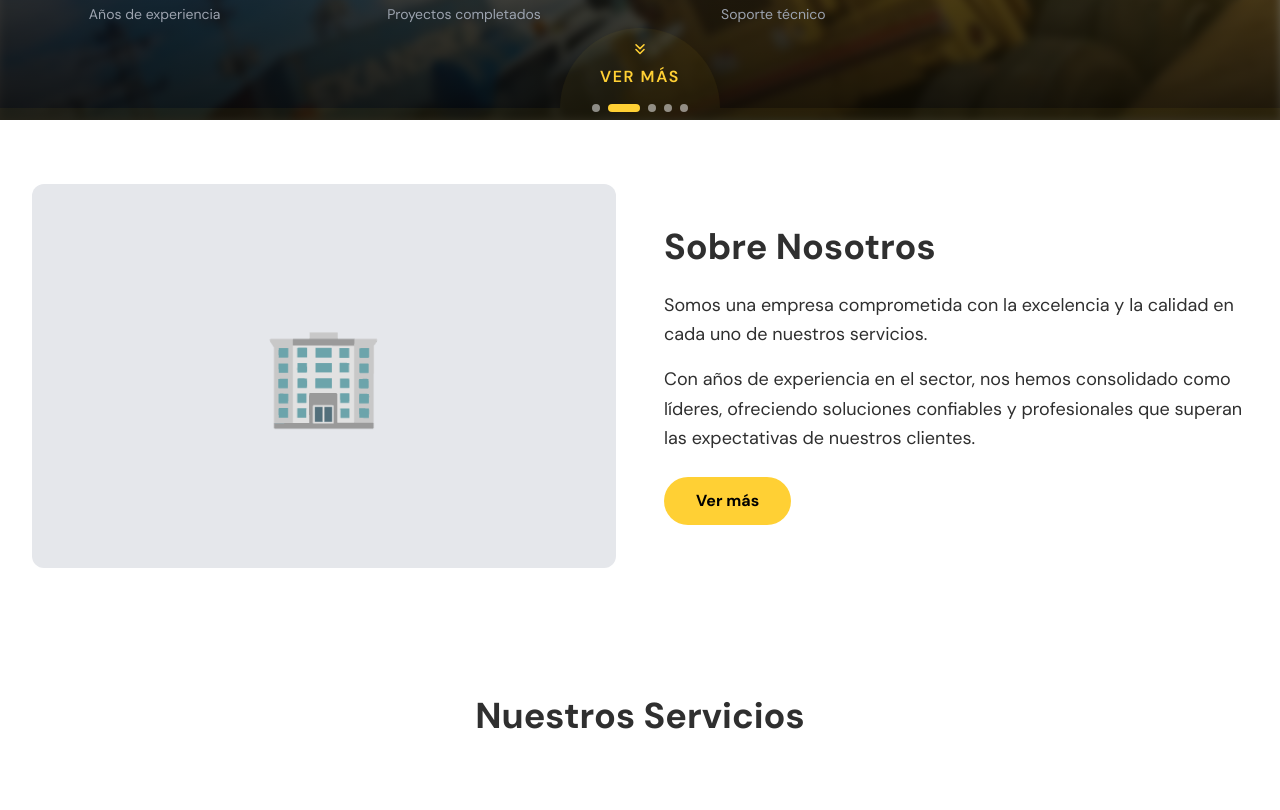
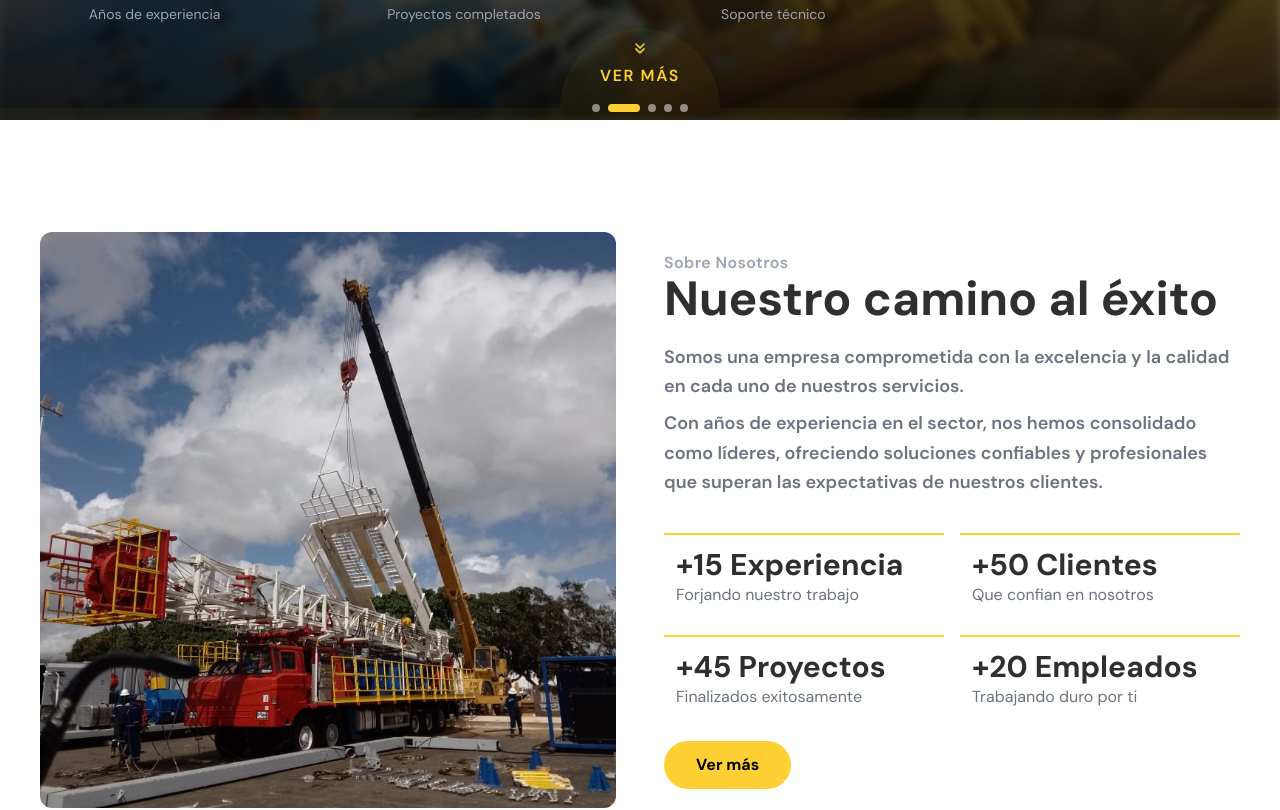
Before and after one commit to luis-alvarezf10/serlimca-page, a React (Vite) app: page / in a window 1280 px wide. Shown: the part 680-1490 px from the top of the page. Built offline with nearby package versions, Linux system fonts and the light colour scheme.

Commit message:
abotus: agregado a la home

```diff
--- /dev/null
+++ b/src/components/buttons.jsx/PrimaryButton.jsx
@@ -0,0 +1,46 @@
+import { Link } from 'react-router-dom'
+
+const PrimaryButton = ({
+  children,
+  to,
+  href,
+  onClick,
+  className = '',
+  type = 'button',
+  disabled = false
+}) => {
+  const baseClasses = "inline-block bg-primary text-black px-8 py-3 rounded-full font-bold transition-all duration-300 ease-in-out hover:bg-primary/90 hover:scale-105 hover:shadow-[0_0_20px_5px_rgba(255,215,0,0.6)] active:shadow-[0_0_15px_2px_rgba(255,215,0,0.4)] disabled:opacity-50 disabled:cursor-not-allowed disabled:hover:scale-100 disabled:hover:shadow-none"
+  const combinedClasses = `${baseClasses} ${className}`
+
+  // Si tiene 'to', es un Link de React Router
+  if (to) {
+    return (
+      <Link to={to} className={combinedClasses}>
+        {children}
+      </Link>
+    )
+  }
+
+  // Si tiene 'href', es un enlace normal
+  if (href) {
+    return (
+      <a href={href} className={combinedClasses}>
+        {children}
+      </a>
+    )
+  }
+
+  // Si no, es un botón normal
+  return (
+    <button
+      type={type}
+      onClick={onClick}
+      disabled={disabled}
+      className={combinedClasses}
+    >
+      {children}
+    </button>
+  )
+}
+
+export default PrimaryButton
--- a/src/pages/home/Home.jsx
+++ b/src/pages/home/Home.jsx
@@ -1,4 +1,6 @@
 import HeroSection from './components/HeroSection'
+import AboutUsSection from './components/AboutUsSection'
+
 import { Link } from 'react-router-dom'
 
 export default function Home() {
@@ -7,30 +9,7 @@ export default function Home() {
       <HeroSection/>
 
       {/* Nosotros Section */}
-      <section id="nosotros" className="py-16 px-8 max-w-7xl mx-auto">
-        <div className="grid md:grid-cols-2 gap-12 items-center">
-          <div className="bg-gray-200 h-96 rounded-xl flex items-center justify-center">
-            <span className="text-8xl">🏢</span>
-          </div>
-
-          <div>
-            <h2 className="text-4xl font-bold mb-6">Sobre Nosotros</h2>
-            <p className="text-lg leading-relaxed mb-4">
-              Somos una empresa comprometida con la excelencia y la calidad en cada uno de nuestros servicios.
-            </p>
-            <p className="text-lg leading-relaxed mb-6">
-              Con años de experiencia en el sector, nos hemos consolidado como líderes,
-              ofreciendo soluciones confiables y profesionales que superan las expectativas de nuestros clientes.
-            </p>
-            <Link
-              to="/aboutus"
-              className="inline-block bg-primary text-black px-8 py-3 rounded-full font-bold hover:bg-primary/90 transition-colors"
-            >
-              Ver más
-            </Link>
-          </div>
-        </div>
-      </section>
+      <AboutUsSection/>
 
       {/* Servicios Section */}
       <section className="py-16 px-8 max-w-7xl mx-auto">
--- /dev/null
+++ b/src/pages/home/components/AboutUsSection.jsx
@@ -0,0 +1,92 @@
+import { useEffect, useRef, useState } from 'react'
+import PrimaryButton from '../../../components/buttons.jsx/PrimaryButton'
+import image from '../../../assets/imagen-8.jpeg';
+
+
+const Information = [
+  { title: "+15 Experiencia", description: "Forjando nuestro trabajo" },
+  { title: "+50 Clientes", description: "Que confian en nosotros" },
+  { title: "+45 Proyectos", description: "Finalizados exitosamente" },
+  { title: "+20 Empleados", description: "Trabajando duro por ti" },
+];
+
+const AboutUsSection = () => {
+  const [isVisible, setIsVisible] = useState(false);
+  const sectionRef = useRef(null);
+
+  useEffect(() => {
+    const observer = new IntersectionObserver(
+      ([entry]) => {
+        if (entry.isIntersecting) {
+          setIsVisible(true);
+        }
+      },
+      { threshold: 0.2 }
+    );
+
+    if (sectionRef.current) {
+      observer.observe(sectionRef.current);
+    }
+
+    return () => {
+      if (sectionRef.current) {
+        observer.unobserve(sectionRef.current);
+      }
+    };
+  }, []);
+
+  return (
+    <section id="nosotros" ref={sectionRef} className="md:h-[100dvh] flex items-center max-w-7xl mx-auto">
+      <div className="grid md:grid-cols-2 gap-12 items-center px-10">
+        <div
+          className={`bg-gray-200 h-3/4 rounded-xl flex items-center justify-center overflow-hidden transform transition-all duration-1000 ${isVisible
+              ? 'opacity-100 translate-x-0 scale-100'
+              : 'opacity-0 -translate-x-20 scale-95'
+            }`}
+        >
+          <img
+            src={image}
+            alt="Sobre nosotros"
+            className="w-full h-full object-cover hover:scale-110 transition-transform duration-700"
+          />
+        </div>
+
+        <div
+          className={`transform transition-all duration-1000 delay-300 grid gap-5 ${isVisible
+              ? 'opacity-100 translate-x-0'
+              : 'opacity-0 translate-x-20'
+            }`}
+        >
+          <div>
+            <span className="font-semibold tracking-wide text-gray-400">Sobre Nosotros</span>
+            <h2 className="text-5xl font-bold">Nuestro camino al éxito</h2>
+          </div>
+          <div className="grid gap-2 text-lg leading-relaxed text-gray-500 font-semibold">
+            <p>
+              Somos una empresa comprometida con la excelencia y la calidad en cada uno de nuestros servicios.
+            </p>
+            <p>
+              Con años de experiencia en el sector, nos hemos consolidado como líderes,
+              ofreciendo soluciones confiables y profesionales que superan las expectativas de nuestros clientes.
+            </p>
+          </div>
+          <div className="grid grid-cols-2 gap-4 pt-4">
+            {Information.map((item, index) => (
+              <div key={index} className="flex flex-col border-t-2 border-primary p-3">
+                <span className="text-3xl font-bold">{item.title}</span>
+                <span className="text-gray-500">{item.description}</span>
+              </div>
+            ))}
+          </div>
+          <div>
+            <PrimaryButton to="/aboutus">
+              Ver más
+            </PrimaryButton>
+          </div>
+        </div>
+      </div>
+    </section>
+  );
+};
+
+export default AboutUsSection;
```
Also changed, not shown: src/assets/imagen-8.jpeg (added).
